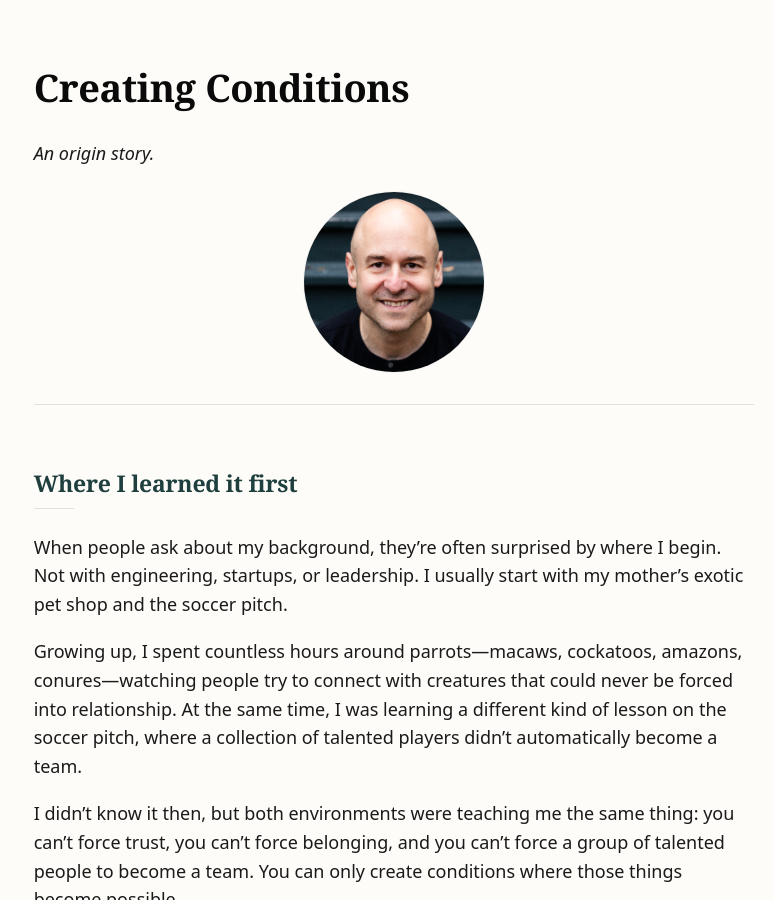
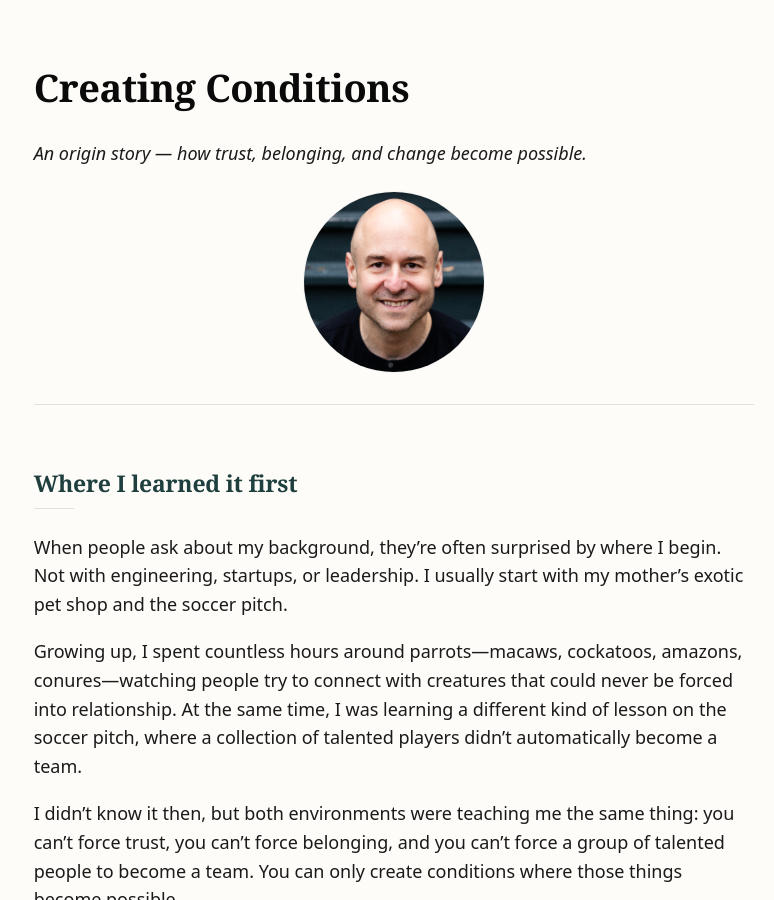
Before and after one commit to basil-family-lab/zen, a Jekyll site: the page built from origin.md, in a window 1280 px wide and 900 px high. Shown: the whole window, without its empty margins (246-1020 px from the left). Built offline with Jekyll 4.4.1, drawn with Linux system fonts in a browser that asks for light colours.

Commit message:
refactor: origin story

```diff
--- a/origin.md
+++ b/origin.md
@@ -1,7 +1,8 @@
 ---
 layout: origin
 title: Creating Conditions
-subtitle: An origin story.
+
+subtitle: An origin story — how trust, belonging, and change become possible.
 description: A personal origin story about creating conditions for trust, belonging, and change—across leadership, teams, and life.
 permalink: /origin/
 css_id: origin
```
